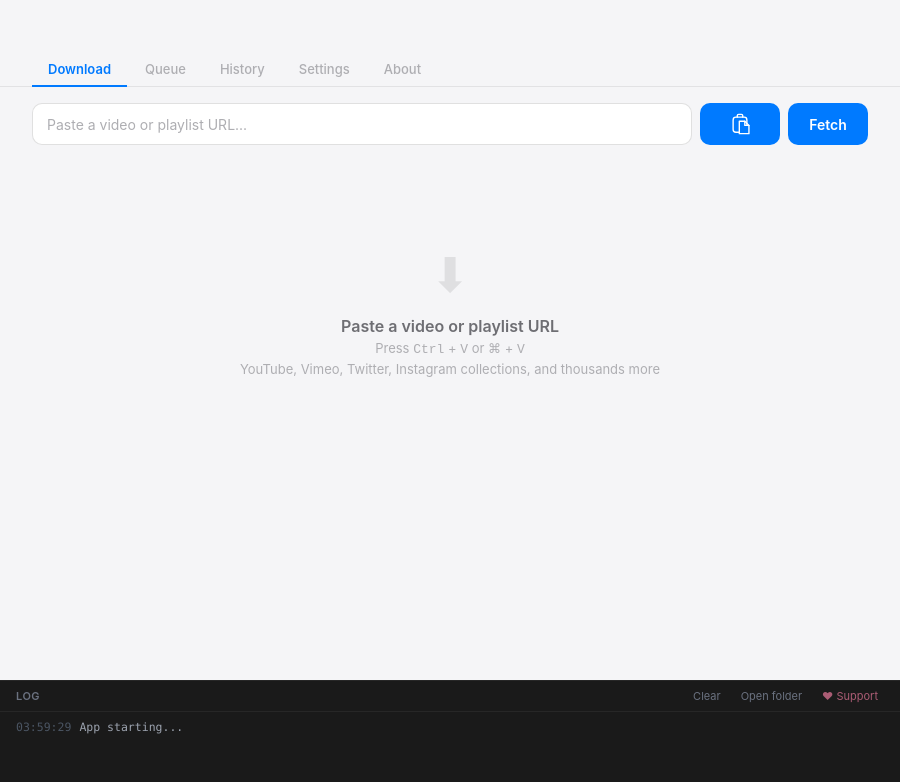
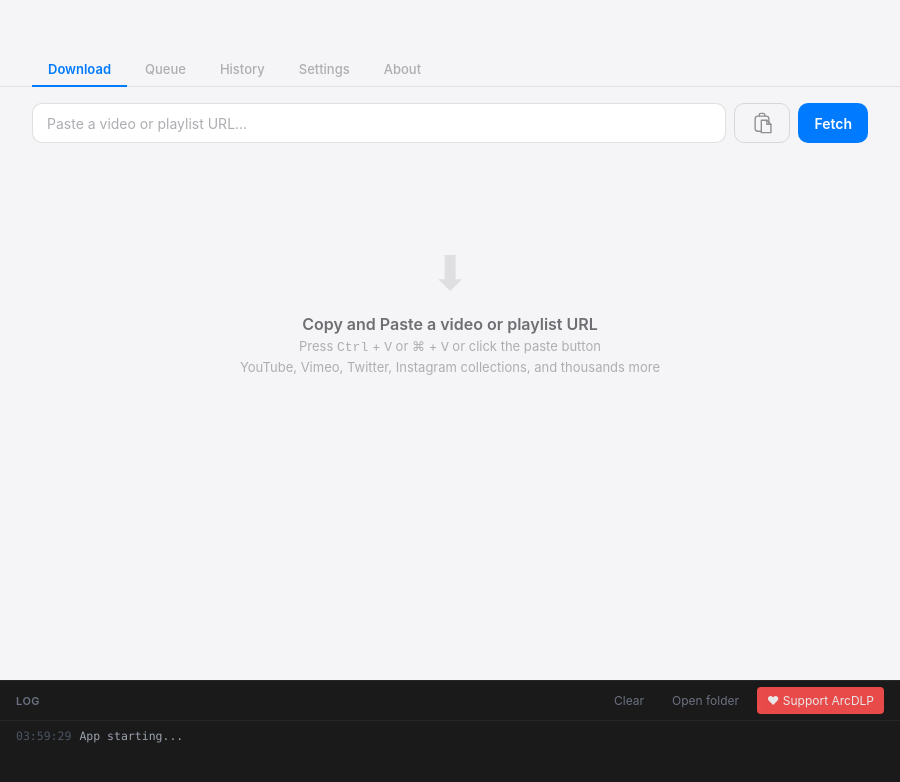
Before and after one commit to archisvaze/arcdlp, an Electron app: page src/renderer/index.html in a window 900 px wide. Drawn offline with Linux system fonts and the light colour scheme; no server answers.

Commit message:
updated button styles

```diff
--- a/src/main/main.js
+++ b/src/main/main.js
@@ -11,7 +11,6 @@ const updater = require('./updater');
 const scraper = require('./scraper');
 const { DEV_MODE, log, logError } = require('./utils');
 const fs = require('fs');
-// test
 const APP_NAME = 'ArcDLP';
 
 process.on('uncaughtException', (err) => {
--- a/src/renderer/index.css
+++ b/src/renderer/index.css
@@ -178,8 +178,16 @@ body {
 
 /* Buttons */
 
+button {
+    display: flex;
+    justify-content: center;
+    align-items: center;
+    min-width: fit-content;
+    min-height: fit-content;
+}
+
 .btn {
-    padding: 10px 20px;
+    padding: 8px 16px;
     border: none;
     border-radius: var(--radius);
     font-size: 14px;
@@ -192,7 +200,7 @@ body {
     justify-content: center;
     gap: 6px;
     user-select: none;
-    min-width: 80px;
+    min-width: fit-content;
 }
 
 .btn:active {
@@ -214,14 +222,20 @@ body {
     background: var(--accent-hover);
 }
 
-.btn-clear {
+.btn-clear,
+.btn-default {
     background: transparent;
     color: var(--text-2);
     border: 1px solid var(--input-border);
 }
 
+.btn-default:hover:not(:disabled) {
+    color: var(--accent);
+    border-color: var(--accent);
+}
+
 .btn-clear:hover:not(:disabled) {
-    background: var(--danger-soft);
+    background: var(--accent-soft);
     color: var(--danger);
     border-color: rgba(255, 59, 48, 0.2);
 }
@@ -1000,10 +1014,10 @@ body {
     background: none;
     border: none;
     color: #6b7280;
-    font-size: 11px;
+    font-size: 12px;
     font-family: inherit;
     cursor: pointer;
-    padding: 2px 6px;
+    padding: 6px 10px;
     border-radius: 4px;
 }
 
@@ -1013,13 +1027,15 @@ body {
 }
 
 .log-support-btn {
-    color: #e8789a !important;
-    opacity: 0.7;
+    color: white !important;
+    opacity: 0.9;
+    background: rgb(255, 79, 79) !important;
 }
 
 .log-support-btn:hover {
     opacity: 1;
-    color: #f0a0b8 !important;
+    color: white !important;
+    background: rgb(178, 44, 44) !important;
 }
 
 .log-body {
--- a/src/renderer/index.html
+++ b/src/renderer/index.html
@@ -46,9 +46,10 @@
                     <button id="clearBtn" class="btn btn-clear" onclick="doClear()" style="display: none">
                         Clear
                     </button>
-                    <button id="pasteBtn" class="btn btn-primary" onclick="doPaste()">
+                    <button id="pasteBtn" class="btn btn-default" onclick="doPaste()">
                         <svg xmlns="http://www.w3.org/2000/svg" width="22" height="22" viewBox="0 0 32 32" fill="none"
-                            stroke="currentColor" stroke-width="2" stroke-linecap="round" stroke-linejoin="round">
+                            stroke="currentColor" stroke-width="2" stroke-linecap="round" stroke-linejoin="round"
+                            style="opacity: 0.75;">
                             <path d="M20 6h2a4 4 0 0 1 4 4v7" />
                             <path d="M12 6h-2a4 4 0 0 0-4 4v14a4 4 0 0 0 4 4h5" />
                             <path d="M20 6h-8V4a2 2 0 0 1 2-2h4a2 2 0 0 1 2 2v2Z" />
@@ -148,9 +149,10 @@
 
                         <div id="emptyState" class="empty-state">
                             <div class="icon">⬇</div>
-                            <div class="title">Paste a video or playlist URL</div>
+                            <div class="title">Copy and Paste a video or playlist URL</div>
                             <div class="sub">
-                                Press <kbd>Ctrl</kbd> + <kbd>V</kbd> or <kbd>⌘</kbd> + <kbd>V</kbd>
+                                Press <kbd>Ctrl</kbd> + <kbd>V</kbd> or <kbd>⌘</kbd> + <kbd>V</kbd> or click the paste
+                                button
                             </div>
                             <div class="sub">YouTube, Vimeo, Twitter, Instagram collections, and thousands more</div>
                         </div>
@@ -449,7 +451,7 @@
                         <button onclick="clearLog()">Clear</button>
                         <button onclick="doOpenFolder()">Open folder</button>
                         <button class="log-support-btn"
-                            onclick="openExternal('https://github.com/sponsors/archisvaze')">♥ Support</button>
+                            onclick="openExternal('https://github.com/sponsors/archisvaze')">♥ Support ArcDLP</button>
                     </div>
                 </div>
                 <div id="logBody" class="log-body"></div>
```
